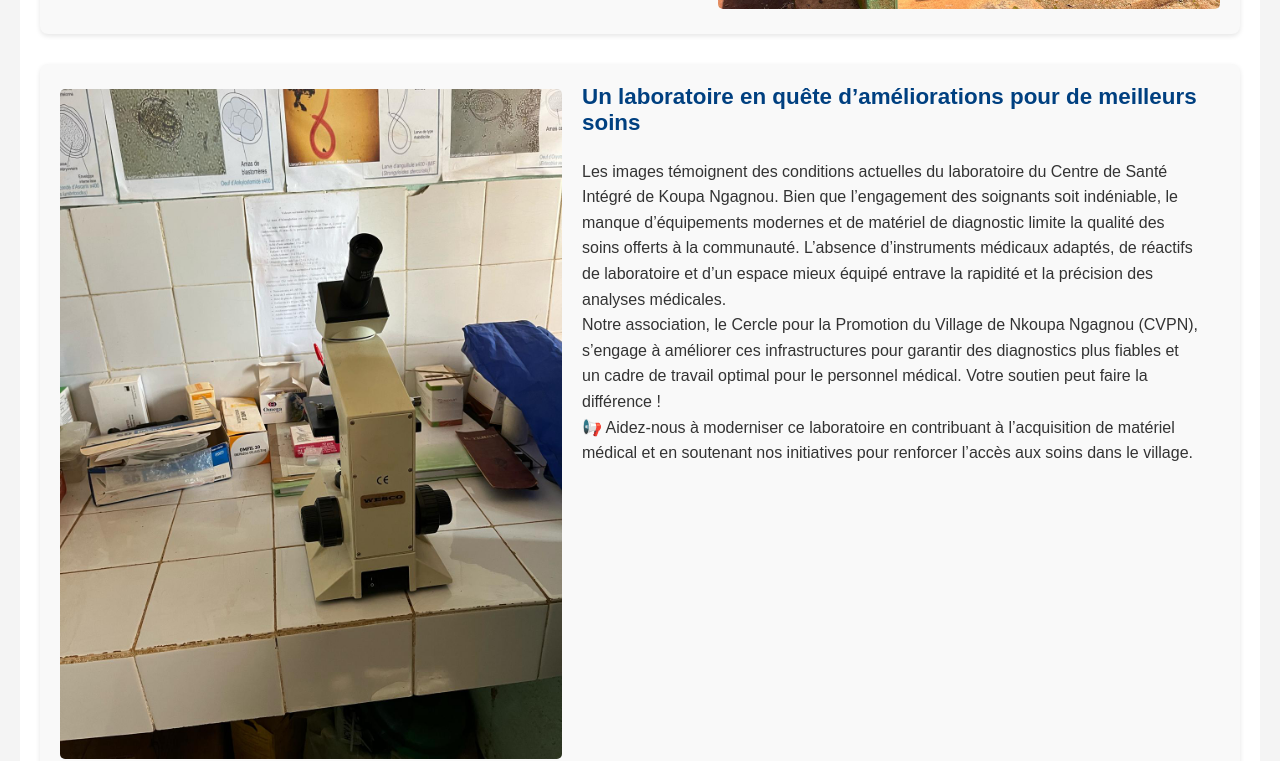
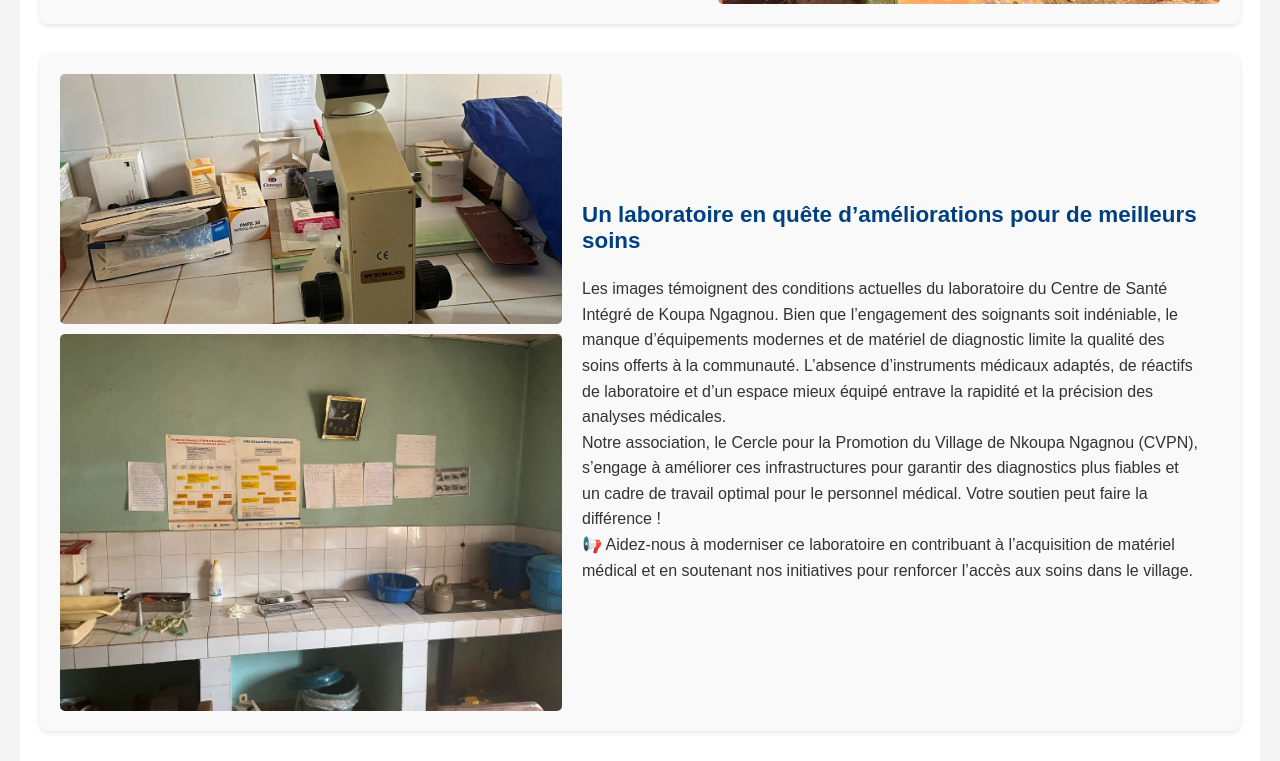
Before and after one commit to moundipaul/cvpn-website, a plain HTML site: page index.html in a window 1280 px wide. Shown: the part 1716-2477 px from the top of the page. Drawn offline with Linux system fonts and the light colour scheme.

Commit message:
Update index.html

```diff
--- a/index.html
+++ b/index.html
@@ -132,7 +132,7 @@
     .projet-container {
       display: flex;
       flex-wrap: wrap;
-      align-items: center; /* ou 'stretch' selon l'effet souhaité */
+      align-items: center;
       justify-content: space-between;
       background-color: #f9f9f9;
       border-radius: 8px;
@@ -164,20 +164,22 @@
     /* ---- COLONNE IMAGE AVEC ZOOM ---- */
     .image2 {
       flex: 1 1 40%;
-      text-align: center;
       display: flex;
-      flex-direction: column;   /* Empile verticalement */
-      align-items: stretch;     /* S'étire en hauteur */
+      flex-direction: column; /* On empile verticalement si 2 images */
+      gap: 10px;
     }
-    /* Pour forcer les images à prendre 50% de la hauteur du bloc */
     .image2 img {
-      flex: 1;                 /* Remplit la hauteur disponible */
-      width: 100%;             /* Largeur 100% */
-      object-fit: cover;       /* Remplir l'espace en recadrant si nécessaire */
-      margin: 5px 0;           /* Petite marge entre les images */
+      width: 100%;
+      object-fit: cover;
       border-radius: 5px;
       cursor: pointer;
       transition: transform 0.3s ease;
+    }
+
+    /* ---- RÈGLE SPÉCIALE POUR LA PREMIÈRE IMAGE (labo1) ---- */
+    .labo1 {
+      max-height: 250px; /* Ajustez cette hauteur pour réduire la taille */
+      object-fit: contain;
     }
 
     /* ---- BOUTON DE DON ---- */
@@ -297,7 +299,7 @@
         🔹 Accès à l’eau potable
       </p>
 
-      <!-- 1er Encadré : Centre de Santé (texte à gauche, image à droite) -->
+      <!-- 1er Encadré : Centre de Santé -->
       <div class="projet-container">
         <!-- Colonne texte -->
         <div class="projet-texte">
@@ -322,13 +324,14 @@
           <img class="zoomable" src="centre_sante.jpg" alt="Construction d'un centre de santé" />
         </div>
       </div>
-      <!-- Fin du 1er Encadré -->
 
-      <!-- 2e Encadré : Laboratoire (images à gauche, texte à droite) -->
-      <div class="projet-container" style="align-items: stretch;">
-        <!-- Colonne images : 2 images empilées, occupant toute la hauteur -->
+      <!-- 2e Encadré : Laboratoire (2 images empilées, 1ere plus petite) -->
+      <div class="projet-container">
+        <!-- Colonne images -->
         <div class="image2">
-          <img class="zoomable" src="labo1.jpg" alt="Labo 1 du laboratoire" />
+          <!-- Première image réduite -->
+          <img class="zoomable labo1" src="labo1.jpg" alt="Labo 1 du laboratoire" />
+          <!-- Deuxième image taille normale -->
           <img class="zoomable" src="labo2.jpg" alt="Labo 2 du laboratoire" />
         </div>
         <!-- Colonne texte -->
@@ -350,7 +353,6 @@
           </p>
         </div>
       </div>
-      <!-- Fin du 2e Encadré -->
     </section>
 
     <section id="soutenir">
```
